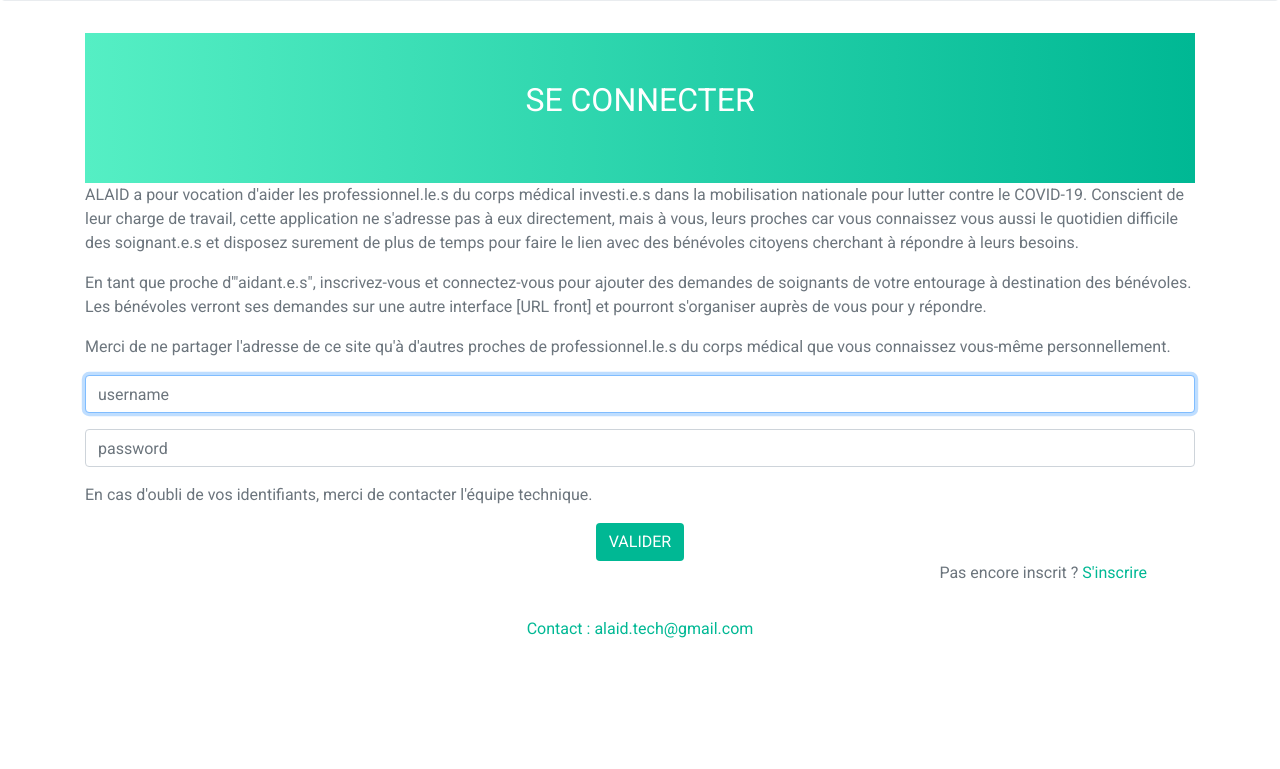
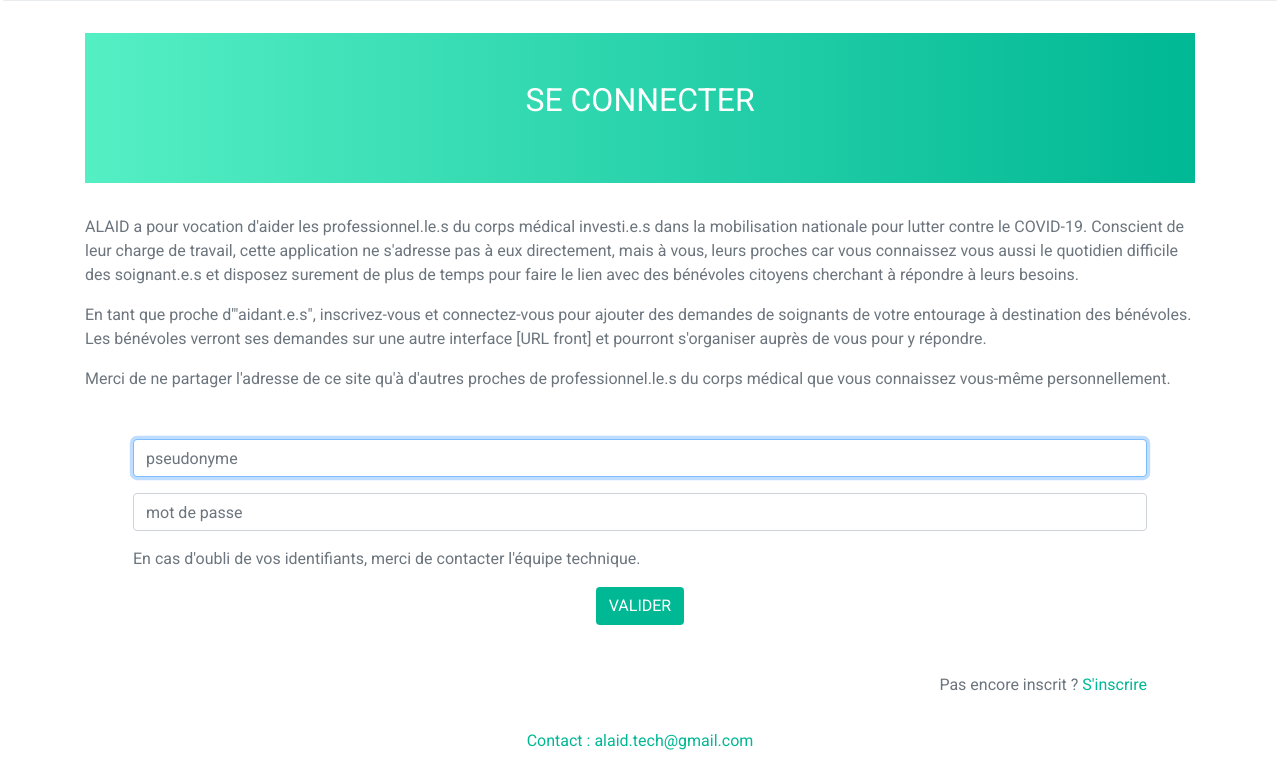
Before and after one commit to hackathoncovid19/aidonslesaidants, a Symfony app: template templates/user/login.html.twig in a window 1280 px wide. Shown: the part 298-1067 px from the top of the page. Before the commit the page ends 936 px from the top, so only its background shows below. Run offline with Twig, Linux system fonts and the light colour scheme; the template is opened without the code that fills it, so the values that code supplies are empty; some libraries are stand-ins or nearby versions.

Commit message:
[FIX] :bug: :lipstick: :heavy_plus_sign: fix translation on signin page - Adding translation component

```diff
--- a/public/css/user/login.css
+++ b/public/css/user/login.css
@@ -26,6 +26,14 @@
     height: 150px;
 }
 
+form  {
+    margin: 3rem;
+}
+
+section {
+    margin-top: 2rem;
+}
+
 .btn-perso {
     color: white;
     background-color: #00b894;
--- a/templates/user/login.html.twig
+++ b/templates/user/login.html.twig
@@ -47,10 +47,10 @@
 
         <form action="{{ path('user_login_check') }}" method="post">
             <div class="form-group">
-                <input type="text" value="{{ last_username }}" name="username" id="username" class="form-control" placeholder="username" required autofocus>
+                <input type="text" value="{{ last_username }}" name="username" id="username" class="form-control" placeholder="pseudonyme" required autofocus>
             </div>
             <div class="form-group">
-                <input type="password" name="password" id="password" class="form-control" placeholder="password" required>
+                <input type="password" name="password" id="password" class="form-control" placeholder="mot de passe" required>
             </div>
 
             <p>En cas d'oubli de vos identifiants, merci de contacter l'équipe technique.</p>
--- /dev/null
+++ b/translations/security.fr.yml
@@ -0,0 +1 @@
+"Username could not be found.": "Pseudonyme ou mot de passe inconnu."
```
Also changed, not shown: composer.json (+4 -3 lines), 4 other files.
